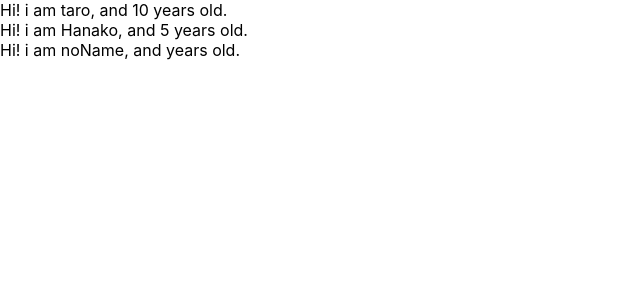
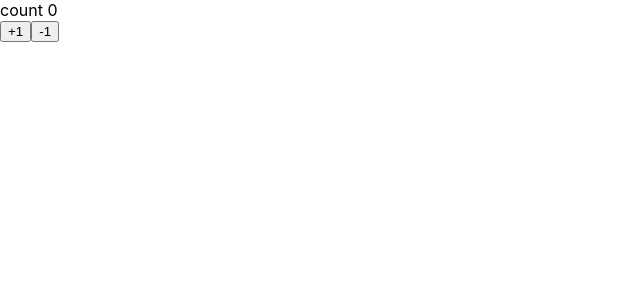
Before and after one commit to yoshiakiyamaguchi99/react--udemy, a React (Create React App) app: page / in a window 1280 px wide. Shown: the top 300 px of the page, without its empty margins (0-640 px from the left). Built offline with nearby package versions, Linux system fonts and the light colour scheme.

Commit message:
learn state

```diff
--- a/src/App.js
+++ b/src/App.js
@@ -1,31 +1,32 @@
-import PropTypes from 'prop-types';
+import React, {Component} from 'react';
 
 
-function App() {
-  const profiles = [
-    {name: "taro", age: 10 },
-    {name: "Hanako", age: 5},
-    {name: "noName"}
-  ]
-  return (
-    <div>
-    {
-      profiles.map((profile, index) => {
-        return   <User name={profile.name} age={profile.age} key={index} />
-      })
-    }
+const App = () =>(<Counter></Counter>)
 
-    </div>
-  )
+
+class Counter extends Component {
+  constructor(props) {
+    super(props)
+    this.state = {count: 0}
+  }
+
+ handlePlusButton = () => {
+   this.setState({count: this.state.count +1})
+ }
+
+ handleMinusButton = () => {
+   this.setState({count: this.state.count -1})
+ }
+  render(){
+    return(
+      <React.Fragment>
+        <div>count {this.state.count}</div>
+        <button onClick= {this.handlePlusButton}>+1</button>
+        <button onClick= {this.handleMinusButton}>-1</button>
+      </React.Fragment>
+    )
+  }
 }
 
-const User = (props) => {
-  return <div>Hi! i am {props.name}, and {props.age} years old. </div>
-}
-
-User.propTypes = {
-  name: PropTypes.string,
-  age: PropTypes.number.isRequired
-}
 
 export default App;
```
